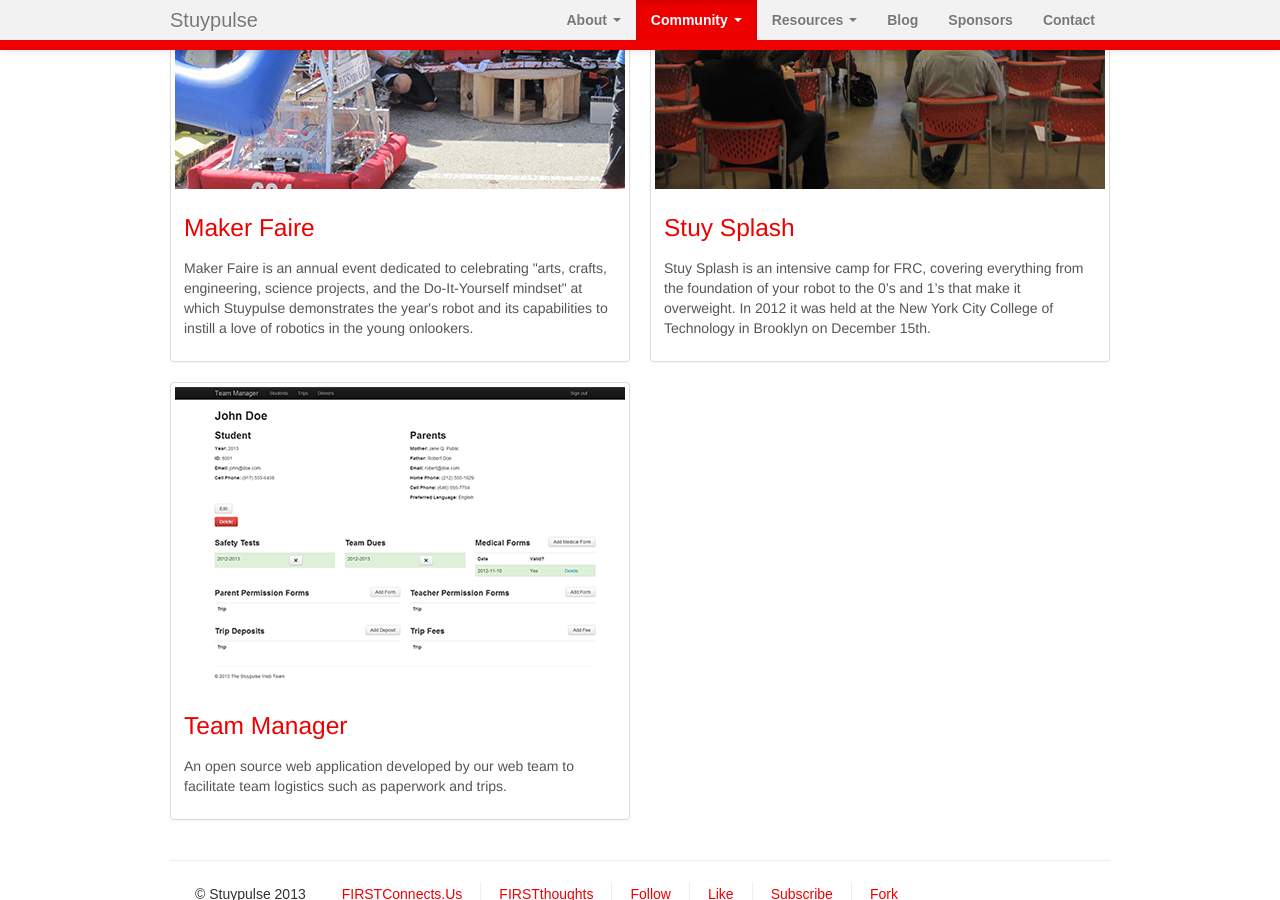
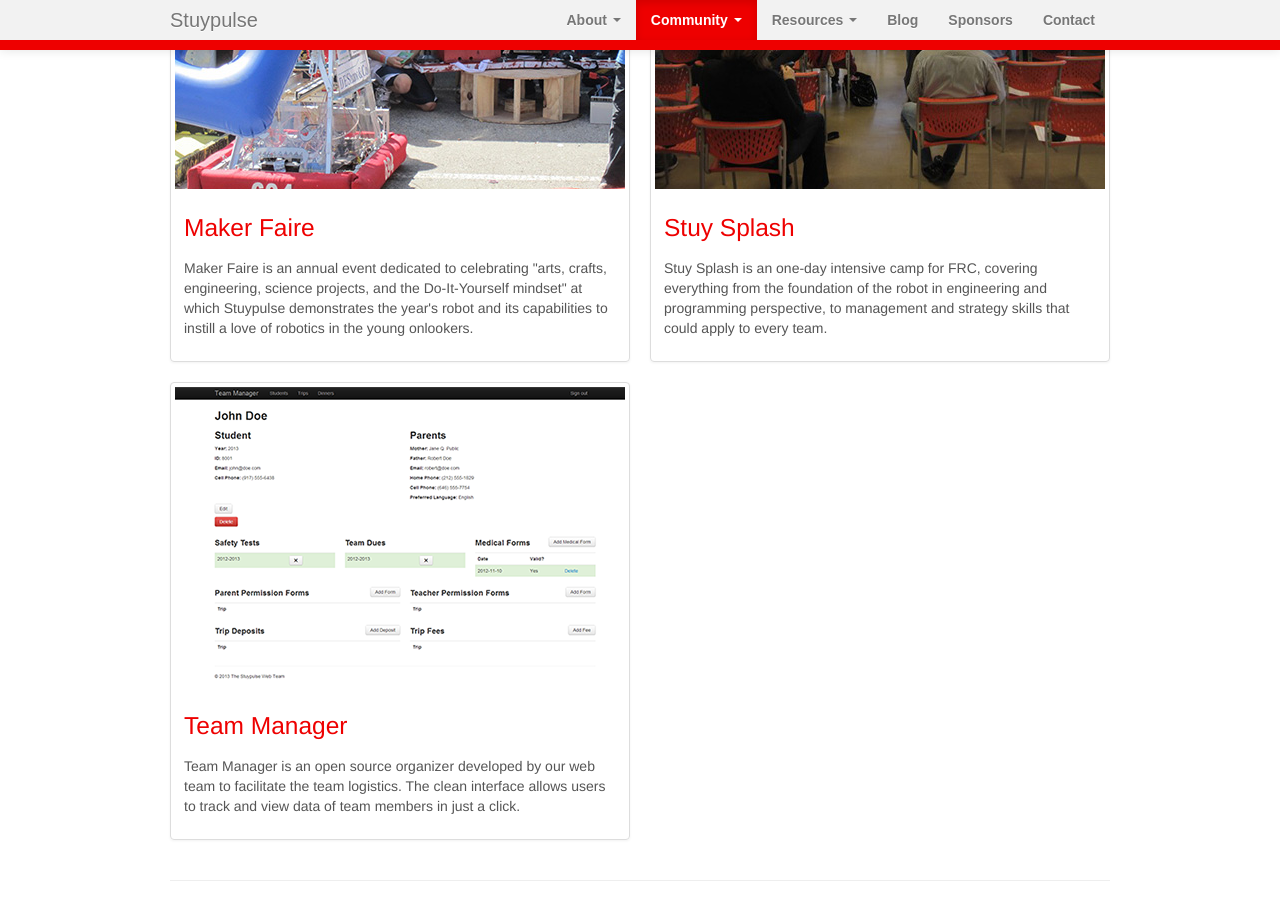
Before and after one commit to StuyPulse/team694.github.io, a Jekyll site: the page built from community/projects/index.html, in a window 1280 px wide and 900 px high, scrolled down 804 px. Built offline with Jekyll 4.4.1, drawn with Linux system fonts in a browser that asks for light colours; nearby versions of some CDN libraries.

Commit message:
Edit descriptions on projects page

```diff
--- a/community/projects/index.html
+++ b/community/projects/index.html
@@ -17,11 +17,11 @@
     - name: Stuy Splash
       url: /community/projects/stuysplash/
       image-url: /img/projects/stuysplash.jpg
-      description: Stuy Splash is an intensive camp for FRC, covering everything from the foundation of your robot to the 0’s and 1’s that make it overweight. In 2012 it was held at the New York City College of Technology in Brooklyn on December 15th.
+      description: Stuy Splash is an one-day intensive camp for FRC, covering everything from the foundation of the robot in engineering and programming perspective, to management and strategy skills that could apply to every team.
     - name: Team Manager
       url: /community/projects/teammanager/
       image-url: /img/projects/teammanager.png
-      description: An open source web application developed by our web team to facilitate team logistics such as paperwork and trips.
+      description: Team Manager is an open source organizer developed by our web team to facilitate the team logistics. The clean interface allows users to track and view data of team members in just a click.
 ---
 
 <p>Describe how we do projects, demos, etc. for other teams and the community.</p>
```
